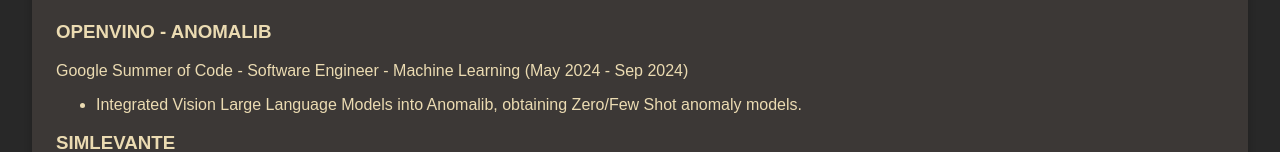
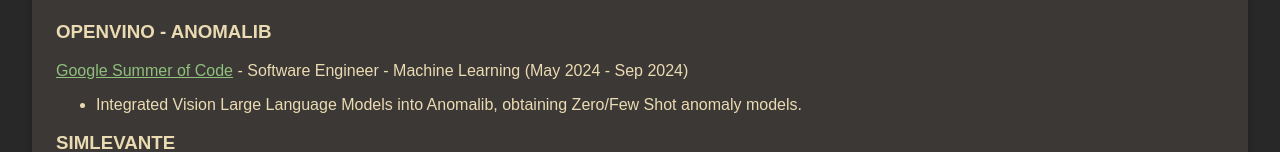
Before and after one commit to Bepitic/bepitic.github.io, a plain HTML site: page index.html in a window 1280 px wide. Shown: the part 462-614 px from the top of the page. Drawn offline with Linux system fonts and the light colour scheme.

Commit message:
add a link to gsoc blog.

```diff
--- a/index.html
+++ b/index.html
@@ -60,7 +60,7 @@
 			<div class="card" id="experience">
 				<h2>Experience</h2>
 				<h3>OPENVINO - ANOMALIB</h3>
-            <p>Google Summer of Code - Software Engineer - Machine Learning (May 2024 - Sep 2024)</p>
+				<p><a href="gsoc_experience.html">Google Summer of Code</a> - Software Engineer - Machine Learning (May 2024 - Sep 2024)</p>
 				<ul>
 					<li>Integrated Vision Large Language Models into Anomalib, obtaining Zero/Few Shot anomaly models.</li>
 				</ul>
```
Lines whose indentation alone changed are shown as unchanged.
